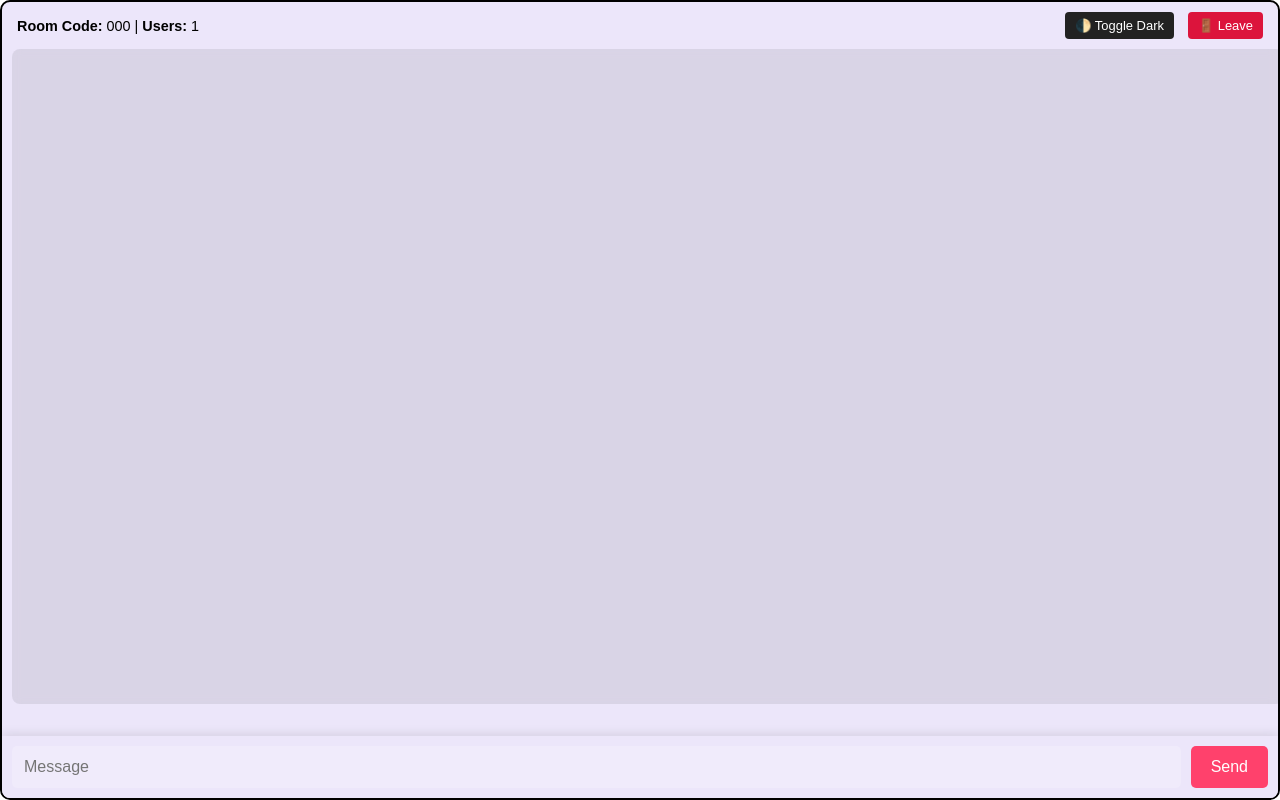
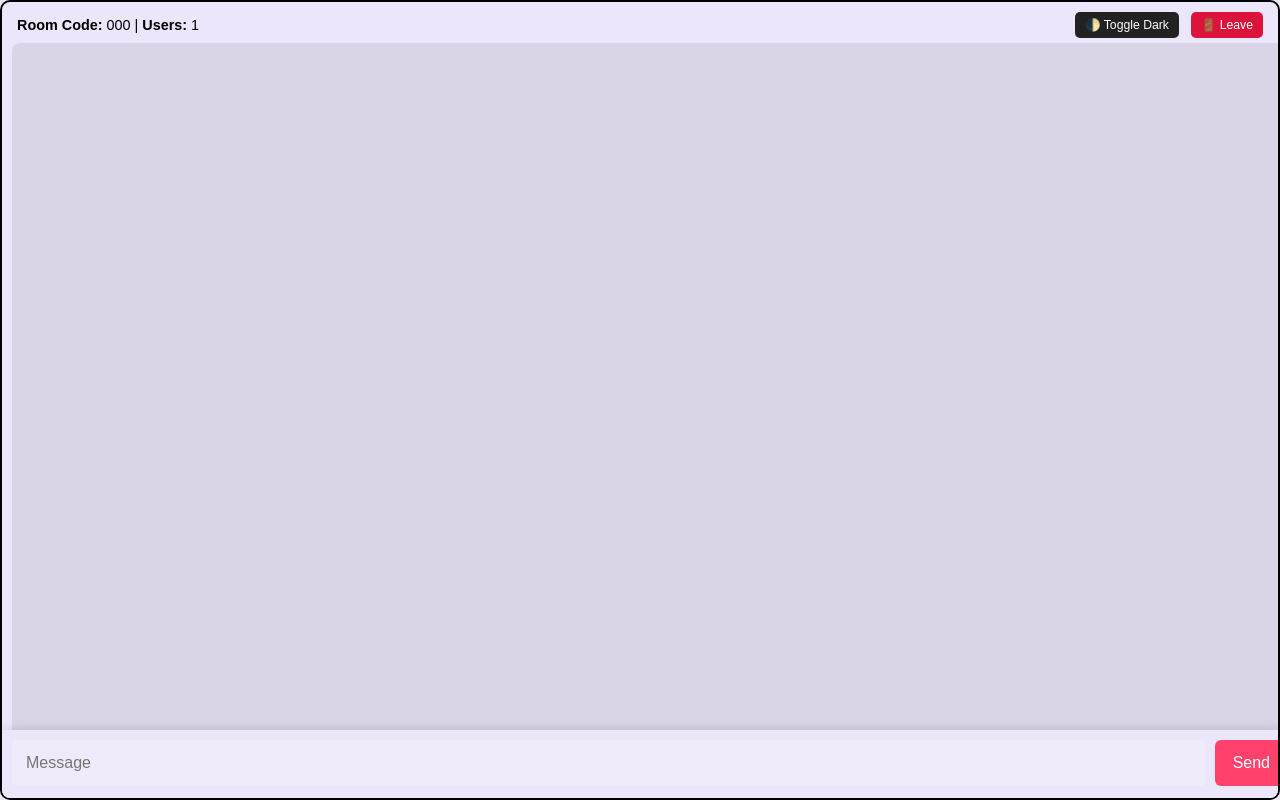
Before and after one commit to dandanani/chatroom, a Flask app: template templates/room.html in a window 1280 px wide. Run offline with Flask 3, Linux system fonts and the light colour scheme; the template is opened without the code that fills it: most values are stand-ins (such as "Sample title", 1, 10 or a date in 2020); some libraries are stand-ins or nearby versions.

Commit message:
Refine chat UI for full-screen and mobile keyboard compatibility

```diff
--- a/templates/room.html
+++ b/templates/room.html
@@ -1,21 +1,19 @@
 {% extends 'base.html' %}
 {% block content %}
 <style>
-  /* Basic Reset and Global Styles */
   html, body {
-    height: 100%; /* Ensure html and body take full height */
-    width: 100%;  /* Ensure html and body take full width */
+    height: 100%;
+    width: 100%;
     margin: 0;
     padding: 0;
-    overflow: hidden; /* Crucial: Prevent scrolling on the html/body level */
+    overflow: hidden;
     font-family: Arial, sans-serif;
-    box-sizing: border-box; /* Include padding/border in element's total width and height */
-    -webkit-overflow-scrolling: touch; /* Enable smooth scrolling on iOS */
+    box-sizing: border-box;
+    -webkit-overflow-scrolling: touch;
+    overscroll-behavior: contain;
   }
 
-  /* CSS Variables for Theming */
-  :root { /* Using :root for global variables */
-    /* Light Mode */
+  :root {
     --text-color: black;
     --message-box-bg: linear-gradient(135deg, #ece6fa, #ece6fa);
     --message-bg: rgba(0, 0, 0, 0.08);
@@ -26,7 +24,6 @@
   }
 
   html[data-theme='dark'] {
-    /* Dark Mode */
     --text-color: white;
     --message-box-bg: linear-gradient(135deg, #333, #555);
     --message-bg: rgba(255, 255, 255, 0.15);
@@ -36,140 +33,114 @@
   }
 
   body {
-    background: var(--bg-color); /* This will effectively be covered by message-box */
+    background: var(--message-box-bg);
     color: var(--text-color);
     transition: background 0.3s, color 0.3s;
-    /* For web application in Chrome, ensure full screen */
-    position: fixed; /* Fix body to viewport */
+    position: fixed;
     top: 0;
     left: 0;
     right: 0;
     bottom: 0;
-    height: 100vh; /* Exactly 100% of viewport height */
-    width: 100vw; /* Exactly 100% of viewport width */
-    display: flex; /* Ensure message-box centers if needed, though it will take full space */
+    height: 100vh;
+    width: 100vw;
+    display: flex;
     justify-content: center;
     align-items: center;
   }
 
   .message-box {
-    position: absolute; /* Take full space within the fixed body */
+    position: absolute;
     top: 0;
     left: 0;
     width: 100%;
-    height: 100%; /* Will be dynamically adjusted by JS to match visual viewport */
-    padding: 10px; /* Adjust overall padding for mobile */
+    height: 100%;
+    padding: 10px;
     background: var(--message-box-bg);
     display: flex;
-    flex-direction: column; /* Stack children vertically */
+    flex-direction: column;
     box-sizing: border-box;
-    overflow: hidden; /* Ensures inner scrolling elements don't cause outer scroll */
+    overflow: hidden;
   }
 
   .controls {
     display: flex;
     justify-content: space-between;
-    margin-bottom: 10px; /* Adjusted margin */
     align-items: center;
     padding: 0 5px;
     flex-shrink: 0;
-    font-size: 0.9em; /* Slightly smaller text for controls on mobile */
+    font-size: 0.9em;
   }
 
   .messages {
-    flex-grow: 1; /* This will take available space */
-    overflow-y: auto; /* Enables scrolling within messages */
-    padding: 8px; /* Adjusted padding */
+    flex-grow: 1;
+    overflow-y: auto;
+    padding: 8px;
+    margin-top: 5px;
+    background: var(--message-bg);
     border-radius: 8px;
-    margin-bottom: 5px; /* Adjusted margin */
-    background: var(--message-bg);
     backdrop-filter: blur(5px);
     -webkit-overflow-scrolling: touch;
-    /* Height will be dynamically set by JS */
-    height: auto; /* Allow flex-grow to work initially */
+    height: auto;
+    font-size: 1.1em;
   }
 
   .text {
-    padding: 14px 16px; /* Increased message padding/size */
-    margin-bottom: 8px; /* Better spacing between messages */
+    padding: 14px;
+    margin-bottom: 10px;
     background: var(--message-bg);
-    border-radius: 5px;
-    animation: fadeIn 0.3s ease-in-out;
+    border-radius: 6px;
+    color: var(--text-color);
     word-wrap: break-word;
-    color: var(--text-color);
-    font-size: 1.05em; /* Slightly increased font size */
-  }
-
-  @keyframes fadeIn {
-    from {
-      opacity: 0;
-      transform: translateY(10px);
-    }
-    to {
-      opacity: 1;
-      transform: translateY(0);
-    }
   }
 
   .typing {
     font-size: 0.9em;
     color: var(--typing-color);
-    margin-bottom: 5px; /* Adjusted margin */
     padding: 0 5px;
-    height: 1.2em; /* Reserve space */
+    margin-top: 5px;
+    height: 1.2em;
     flex-shrink: 0;
   }
 
   .inputs {
     display: flex;
     gap: 10px;
-    padding-top: 10px;
-    /* Crucial: Position inputs absolutely at the bottom of message-box */
     position: absolute;
     bottom: 0;
     left: 0;
     width: 100%;
-    padding: 10px; /* Base padding */
-    padding-bottom: calc(10px + env(safe-area-inset-bottom)); /* Account for notch */
-    background: var(--message-box-bg); /* Match background */
-    box-sizing: border-box;
-    z-index: 1000;
-    box-shadow: 0 -2px 10px rgba(0, 0, 0, 0.1); /* Subtle shadow above input */
-    flex-shrink: 0;
+    padding: 10px;
+    padding-bottom: calc(12px + env(safe-area-inset-bottom));
+    background: var(--message-box-bg);
+    box-shadow: 0 -2px 8px rgba(0, 0, 0, 0.1);
+    z-index: 10;
   }
 
   #message {
     flex-grow: 1;
-    padding: 12px;
-    border-radius: 5px;
+    padding: 14px;
+    border-radius: 6px;
     border: none;
     outline: none;
+    font-size: 1em;
     background: var(--input-bg);
     color: var(--input-color);
-    font-size: 1em;
   }
 
   #send-btn {
-    padding: 12px 20px;
+    padding: 14px 18px;
     background: #ff416c;
     border: none;
-    border-radius: 5px;
+    border-radius: 6px;
     color: var(--button-text-color);
-    cursor: pointer;
     font-size: 1em;
-    flex-shrink: 0;
-  }
-
-  #send-btn:hover {
-    background: #ff4b2b;
   }
 
   .dark-mode-toggle,
   .leave-btn {
-    cursor: pointer;
+    font-size: 0.85em;
     padding: 6px 10px;
-    border-radius: 4px;
-    font-size: 0.9em;
+    border-radius: 5px;
     border: none;
     color: var(--button-text-color);
   }
@@ -180,26 +151,20 @@
 
   .leave-btn {
     background: crimson;
-    margin-left: 10px;
+    margin-left: 8px;
   }
 
-  /* Hide scrollbar for a cleaner look if desired (optional) */
   .messages::-webkit-scrollbar {
-    width: 0px; /* For Chrome, Safari, and Opera */
-    background: transparent; /* Make scrollbar track transparent */
+    width: 0;
   }
   .messages {
-    scrollbar-width: none; /* For Firefox */
+    scrollbar-width: none;
   }
-
 </style>
 
 <div class="message-box">
   <div class="controls">
-    <div>
-      <strong>Room Code:</strong> {{code}} |
-      <strong>Users:</strong> <span id="user-count">1</span>
-    </div>
+    <div><strong>Room Code:</strong> {{code}} | <strong>Users:</strong> <span id="user-count">1</span></div>
     <div>
       <button class="dark-mode-toggle" onclick="toggleDarkMode()">🌓 Toggle Dark</button>
       <button class="leave-btn" onclick="leaveRoom()">🚪 Leave</button>
@@ -211,7 +176,7 @@
 
   <div class="inputs">
     <input type="text" placeholder="Message" id="message" onkeypress="handleKeyPress(event)" oninput="notifyTyping()" />
-    <button id="send-btn" onClick="sendMessage()">Send</button>
+    <button id="send-btn" onclick="sendMessage()">Send</button>
   </div>
 </div>
 
@@ -224,27 +189,23 @@
   const controls = document.querySelector('.controls');
   const inputs = document.querySelector('.inputs');
   const body = document.body;
-  const html = document.documentElement; // For dark mode
+  const html = document.documentElement;
   const mode = "{{ mode }}";
-
   let typingTimeout;
 
   const createMessage = (name, msg, isPrivate = false) => {
     const content = document.createElement("div");
     content.classList.add("text");
-    content.innerHTML = `
-      <span><strong>${name}</strong>${isPrivate ? " (private)" : ""}: ${msg}</span>
-      <span class="muted" style="font-size: 0.8em; display:block; margin-top: 5px; opacity: 0.7;">${new Date().toLocaleString()}</span>
-    `;
+    content.innerHTML = `<strong>${name}</strong>${isPrivate ? " (private)" : ""}: ${msg}<br><span style="font-size: 0.75em; opacity: 0.6;">${new Date().toLocaleString()}</span>`;
     messages.appendChild(content);
     messages.scrollTop = messages.scrollHeight;
+    if (mode === "privacy" && messages.children.length > 5) {
+      messages.removeChild(messages.firstChild);
+    }
   };
 
   socketio.on("message", data => {
     createMessage(data.name, data.message, data.private);
-    if (mode === "privacy" && messages.children.length > 5) {
-      messages.removeChild(messages.firstChild);
-    }
   });
 
   socketio.on("user_count", count => {
@@ -277,11 +238,8 @@
 
   const toggleDarkMode = () => {
     const isDark = html.getAttribute('data-theme') === 'dark';
-    if (isDark) {
-      html.removeAttribute('data-theme');
-    } else {
-      html.setAttribute('data-theme', 'dark');
-    }
+    if (isDark) html.removeAttribute('data-theme');
+    else html.setAttribute('data-theme', 'dark');
   };
 
   const leaveRoom = () => {
@@ -289,66 +247,41 @@
     window.location.href = "/";
   };
 
-  // --- Mobile-Specific Layout Adjustment for Keyboard ---
-  const adjustLayoutForMobileChrome = () => {
-    // Only run this logic for mobile view (based on our media query breakpoint)
+  const adjustLayout = () => {
     if (window.innerWidth <= 768) {
-      // Get the actual current visible viewport height (this changes when keyboard opens)
-      const currentViewportHeight = window.innerHeight;
+      const viewHeight = window.innerHeight;
+      body.style.height = `${viewHeight}px`;
+      messageBox.style.height = `${viewHeight}px`;
 
-      // Ensure the body and message-box match this exact height
-      body.style.height = `${currentViewportHeight}px`;
-      messageBox.style.height = `${currentViewportHeight}px`;
-
-      // Calculate the heights of the non-scrolling elements
-      const controlsHeight = controls.offsetHeight + parseFloat(getComputedStyle(controls).marginBottom || '0');
-      const typingIndicatorHeight = typingIndicator.offsetHeight + parseFloat(getComputedStyle(typingIndicator).marginBottom || '0');
-      const inputsHeight = inputs.offsetHeight; // inputs is now absolute, its padding is part of its offsetHeight
-
-      // Calculate the available height for the messages content
-      // messageBox.paddingTop/Bottom are already included in messageBox.offsetHeight
-      const availableMessagesHeight = currentViewportHeight - controlsHeight - typingIndicatorHeight - inputsHeight -
-                                      (parseFloat(getComputedStyle(messageBox).paddingTop || '0') + parseFloat(getComputedStyle(messageBox).paddingBottom || '0'));
-
-      messages.style.height = `${availableMessagesHeight}px`; // Set explicit height for messages
-      messages.style.maxHeight = `${availableMessagesHeight}px`; // Max height for consistency
-      messages.scrollTop = messages.scrollHeight; // Scroll to bottom
-    } else {
-      // Reset for desktop view
-      body.style.height = '100%';
-      messageBox.style.height = '100vh';
-      messages.style.height = 'auto'; /* Let flex-grow handle height on desktop */
-      messages.style.maxHeight = 'calc(100vh - ' +
-                                  (controls.offsetHeight + parseFloat(getComputedStyle(controls).marginBottom || '0') +
-                                  typingIndicator.offsetHeight + parseFloat(getComputedStyle(typingIndicator).marginBottom || '0') +
-                                  inputs.offsetHeight + parseFloat(getComputedStyle(inputs).paddingTop || '0') + parseFloat(getComputedStyle(inputs).paddingBottom || '0') +
-                                  parseFloat(getComputedStyle(messageBox).paddingTop || '0') + parseFloat(getComputedStyle(messageBox).paddingBottom || '0')) + 'px)';
+      const h = viewHeight
+        - controls.offsetHeight
+        - typingIndicator.offsetHeight
+        - inputs.offsetHeight
+        - parseFloat(getComputedStyle(messageBox).paddingTop)
+        - parseFloat(getComputedStyle(messageBox).paddingBottom);
+      messages.style.height = `${h}px`;
+      messages.style.maxHeight = `${h}px`;
       messages.scrollTop = messages.scrollHeight;
     }
   };
 
-  // Event Listeners for dynamic adjustment
-  window.addEventListener('resize', adjustLayoutForMobileChrome); // For orientation change & keyboard appearance
-  messageInput.addEventListener('focus', adjustLayoutForMobileChrome); // When input gains focus (keyboard opens)
-  messageInput.addEventListener('blur', adjustLayoutForMobileChrome); // When input loses focus (keyboard closes)
+  window.addEventListener('resize', adjustLayout);
+  messageInput.addEventListener('focus', adjustLayout);
+  messageInput.addEventListener('blur', adjustLayout);
 
-
-  // Initial layout adjustment on page load
   document.addEventListener('DOMContentLoaded', () => {
-    adjustLayoutForMobileChrome(); // Call once on load
-    messages.scrollTop = messages.scrollHeight; // Ensure initial scroll to bottom
+    adjustLayout();
+    messages.scrollTop = messages.scrollHeight;
   });
 
-  // Observe messages for new content to ensure scroll to bottom
   const observer = new MutationObserver(() => {
     messages.scrollTop = messages.scrollHeight;
   });
   observer.observe(messages, { childList: true });
-
 </script>
 
 {% for msg in messages %}
-<script type="text/javascript">
+<script>
   document.addEventListener('DOMContentLoaded', () => {
     createMessage("{{msg.name}}", "{{msg.message}}", {{msg.private|default(false)|tojson}});
   });
```
